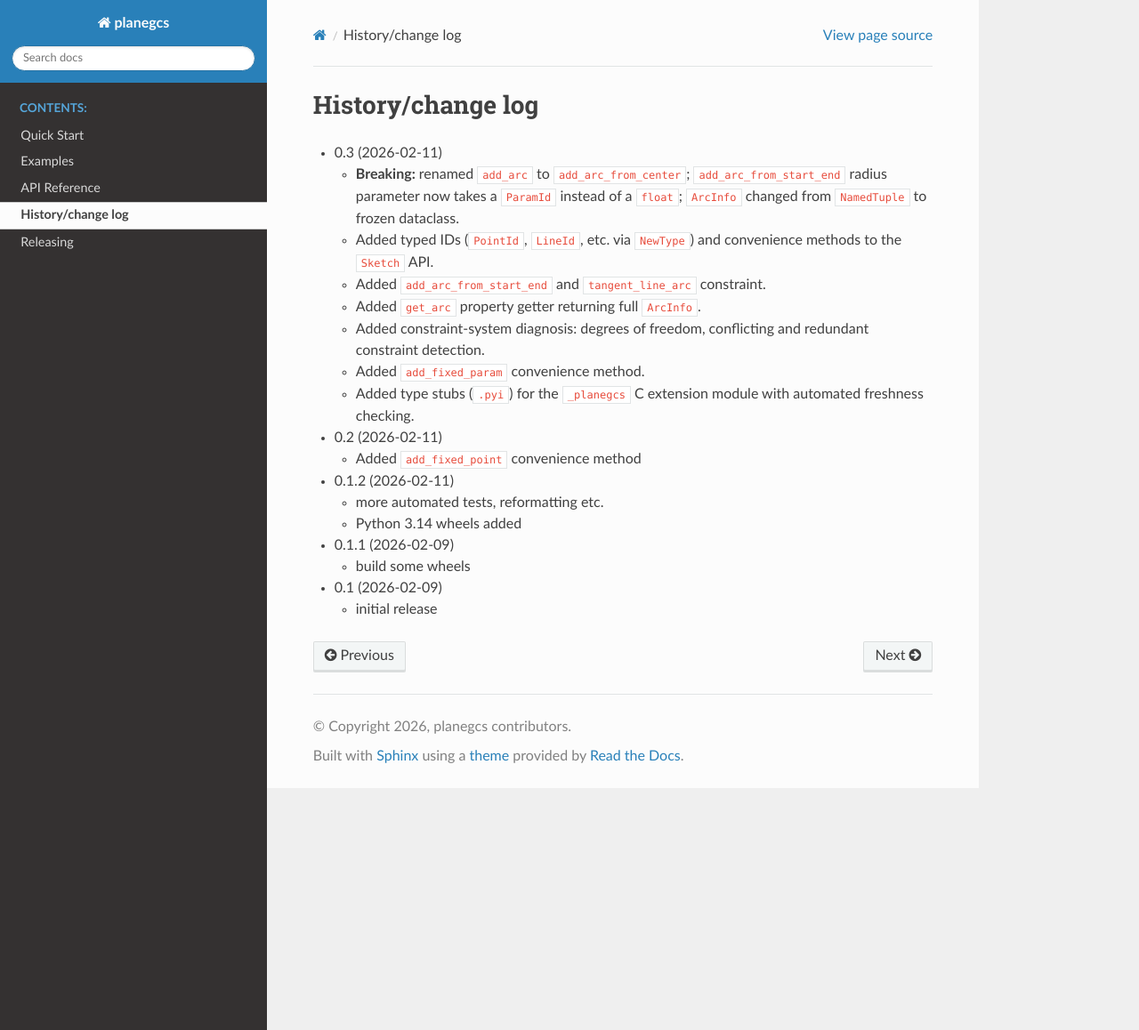
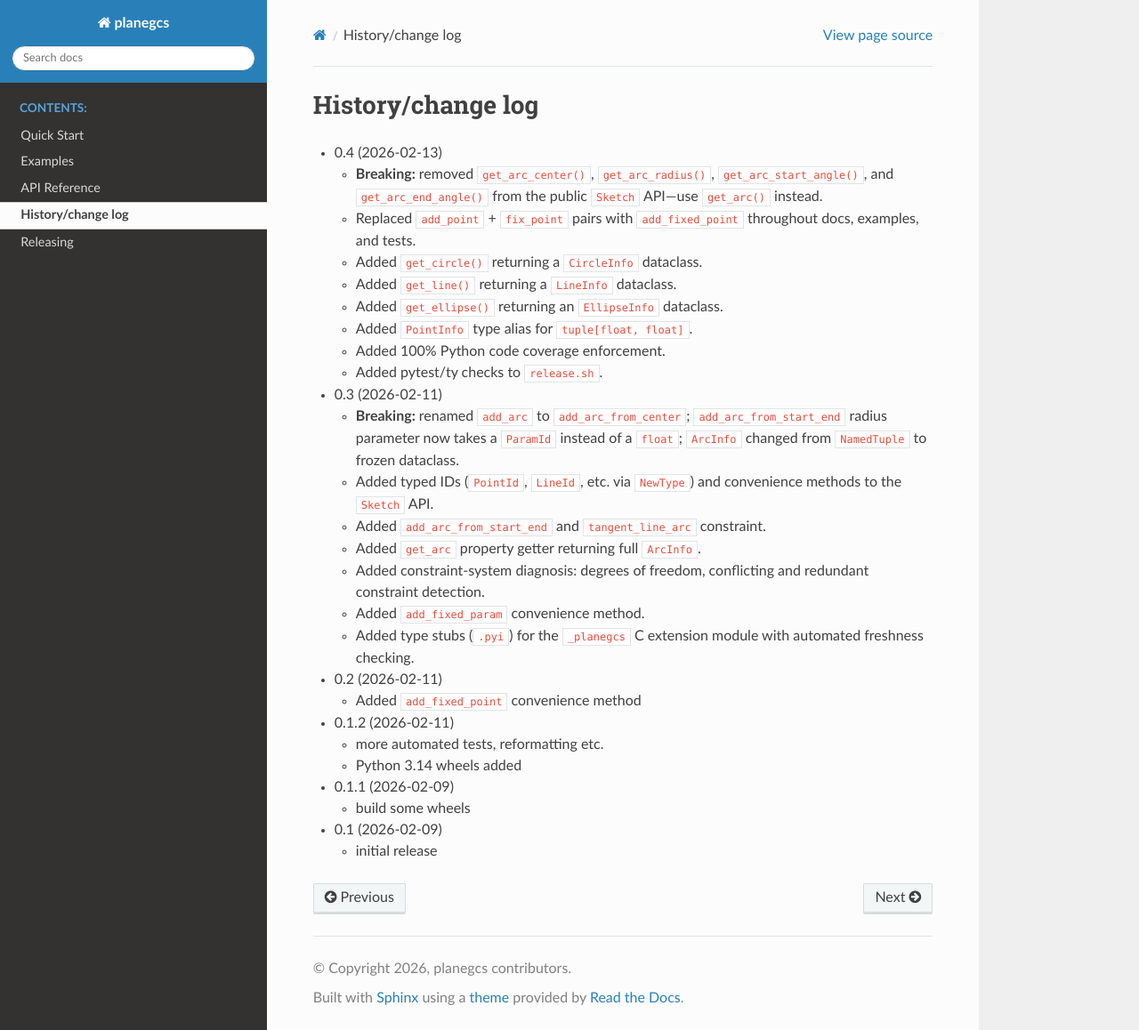
Before and after one commit to spookylukey/planegcs, a Sphinx documentation site: the page built from docs/history.rst, in a window 1280 px wide and 1158 px high. Shown: the whole window at 89% size. Built offline with Sphinx 7.4.7 and the Read the Docs theme 3.1.0, drawn with Linux system fonts in a browser that asks for light colours.

Commit message:
Add v0.4 changelog entry
Co-authored-by: Shelley <shelley@exe.dev>

```diff
--- a/docs/history.rst
+++ b/docs/history.rst
@@ -2,6 +2,20 @@
 ====================
  History/change log
 ====================
+
+* 0.4 (2026-02-13)
+
+  - **Breaking:** removed ``get_arc_center()``, ``get_arc_radius()``,
+    ``get_arc_start_angle()``, and ``get_arc_end_angle()`` from the public
+    ``Sketch`` API—use ``get_arc()`` instead.
+  - Replaced ``add_point`` + ``fix_point`` pairs with ``add_fixed_point``
+    throughout docs, examples, and tests.
+  - Added ``get_circle()`` returning a ``CircleInfo`` dataclass.
+  - Added ``get_line()`` returning a ``LineInfo`` dataclass.
+  - Added ``get_ellipse()`` returning an ``EllipseInfo`` dataclass.
+  - Added ``PointInfo`` type alias for ``tuple[float, float]``.
+  - Added 100% Python code coverage enforcement.
+  - Added pytest/ty checks to ``release.sh``.
 
 * 0.3 (2026-02-11)
 
```
